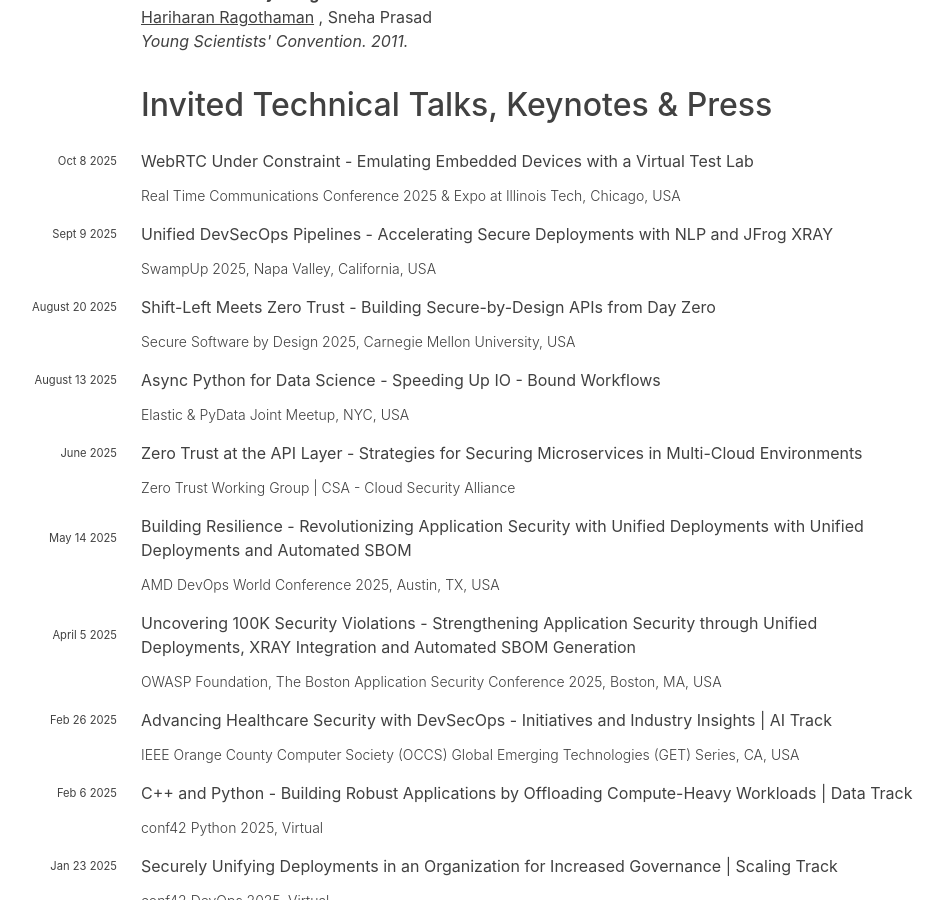
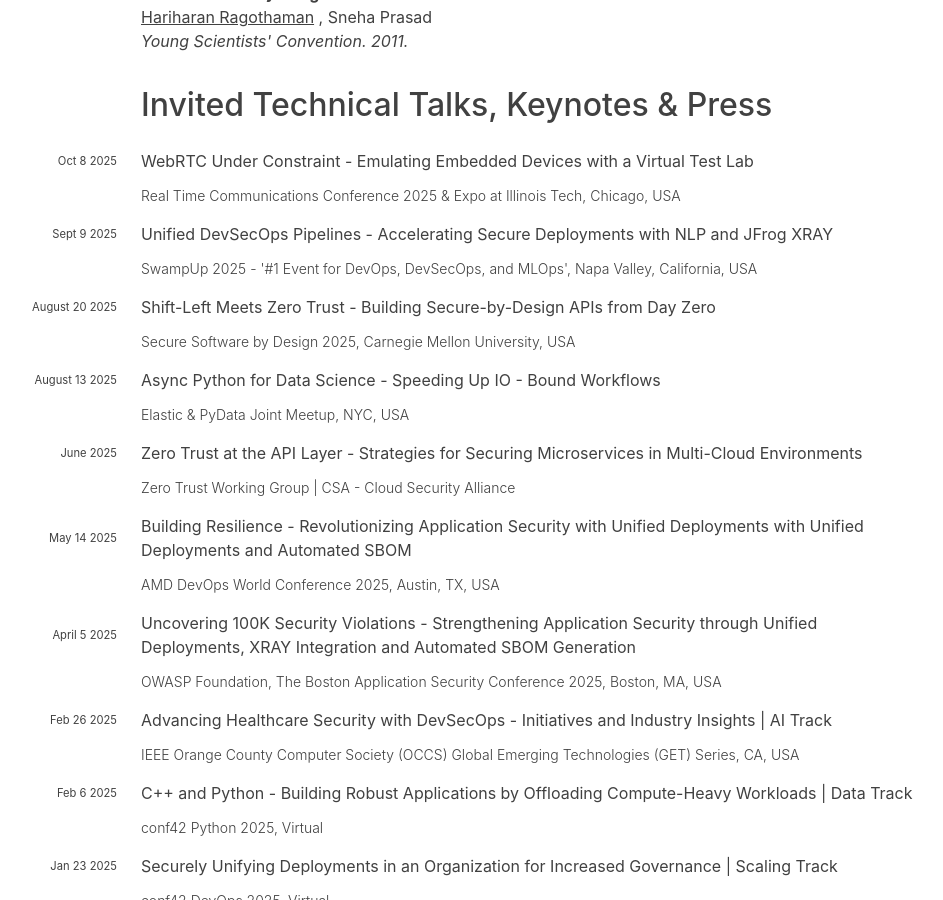
Before and after one commit to hariharanragothaman/hariharanragothaman.github.io, a Jekyll site: the page built from cv.md, in a window 1280 px wide and 900 px high, scrolled down 5114 px. Shown: the whole window, without its empty margins (191-1134 px from the left). Built offline with Jekyll 4.4.1, drawn with Linux system fonts in a browser that asks for light colours; nearby versions of some CDN libraries; some web fonts are replaced.

Commit message:
Polishes and Updates

```diff
--- a/_data/press.yaml
+++ b/_data/press.yaml
@@ -10,7 +10,7 @@
   year: 2025
   publisher:
     - url: https://swampup.jfrog.com/
-      name: SwampUp 2025, Napa Valley, California, USA
+      name: SwampUp 2025 - '#1 Event for DevOps, DevSecOps, and MLOps', Napa Valley, California, USA
 
 - title: Shift-Left Meets Zero Trust -  Building Secure-by-Design APIs from Day Zero
   month: August 20
```
